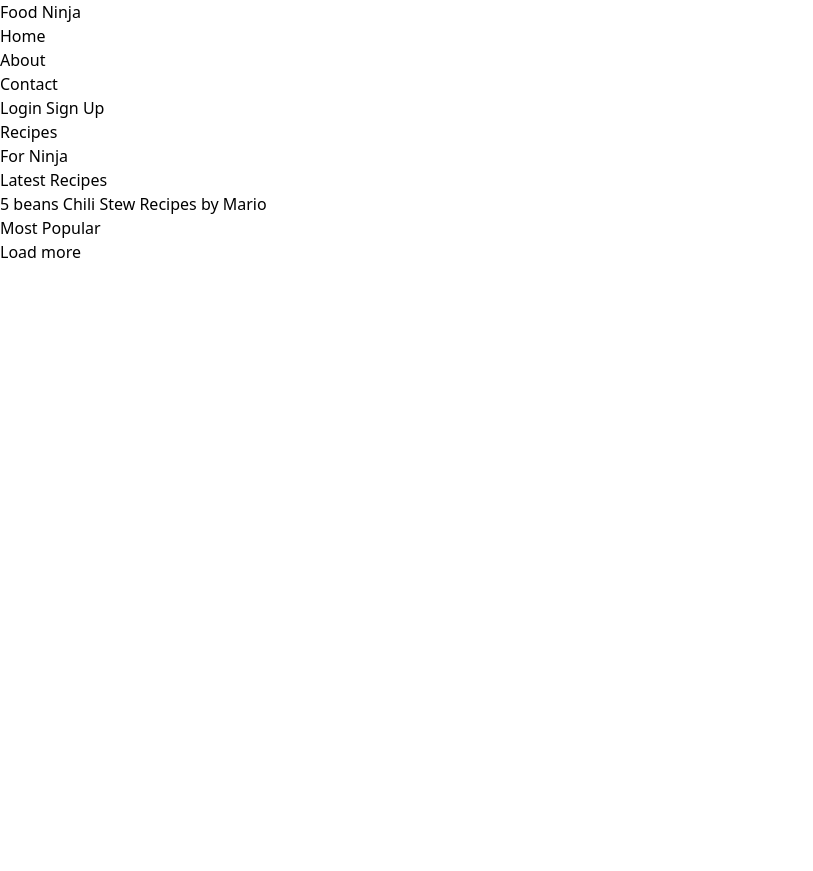
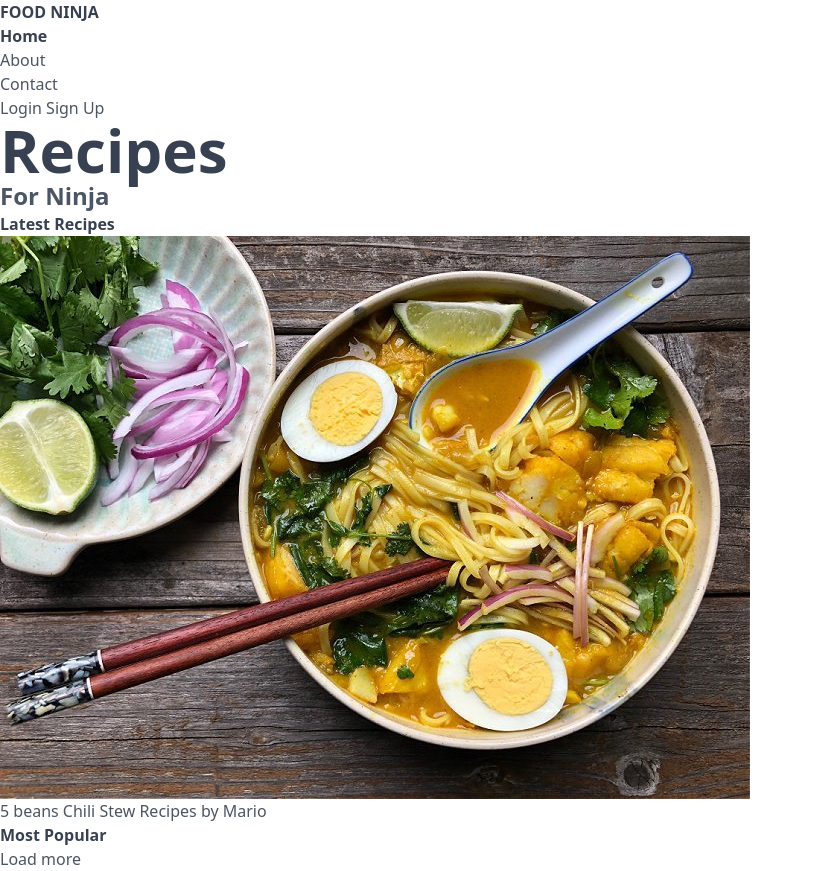
Before and after one commit to AungPhyoThant224/Tailwind-CSS, a website: page public/index.html in a window 1280 px wide. Shown: the whole page, without its empty margins (0-813 px from the left). Before the commit the page ends 800 px from the top, so only its background shows below. Drawn offline with Linux system fonts and the light colour scheme.

Commit message:
- Fonts and Colors.

```diff
--- a/public/index.html
+++ b/public/index.html
@@ -6,16 +6,18 @@
     <title>Food Ninja</title>
     <link rel="stylesheet" href="style.css" />
   </head>
-  <body>
+  <body class="text-gray-600">
     <div>
       <div>
         <nav>
           <div>
-            <h1><a href="/">Food Ninja</a></h1>
+            <h1 class="text-gray-700 uppercase font-bold">
+              <a href="/">Food Ninja</a>
+            </h1>
           </div>
           <ul>
             <li>
-              <a href="/"><span>Home</span></a>
+              <a class="text-gray-700 font-bold" href="/"><span>Home</span></a>
             </li>
           </ul>
           <ul>
@@ -37,16 +39,16 @@
         </div>
 
         <header>
-          <h2>Recipes</h2>
-          <h3>For Ninja</h3>
+          <h2 class="text-gray-700 text-6xl font-semibold">Recipes</h2>
+          <h3 class="text-2xl font-semibold">For Ninja</h3>
         </header>
 
         <div>
-          <h4>Latest Recipes</h4>
+          <h4 class="text-gray-700 font-bold">Latest Recipes</h4>
 
           <div>
             <div>
-              <img src="" alt="" />
+              <img src="mohinga.jpg" alt="Mohinga" />
               <div>
                 <span>5 beans Chili Stew</span>
                 <span>Recipes by Mario</span>
@@ -54,7 +56,7 @@
             </div>
           </div>
 
-          <h4>Most Popular</h4>
+          <h4 class="text-gray-700 font-bold">Most Popular</h4>
 
           <div>
             <!-- Cards go here -->
--- a/tailwind.config.js
+++ b/tailwind.config.js
@@ -1,6 +1,6 @@
 /** @type {import('tailwindcss').Config} */
 module.exports = {
-  content: ["./src/**/*.{html,js}"],
+  content: ["./public/**/*.{html,js}"],
   theme: {
     extend: {},
   },
```
Also changed, not shown: public/mohinga.jpg (added), public/style.css.
